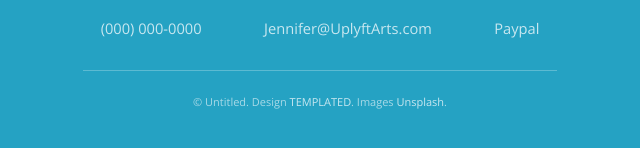
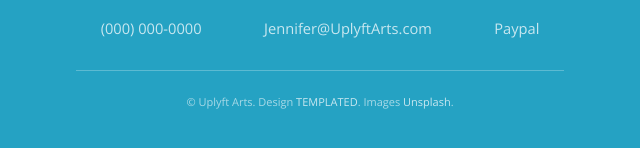
Before and after one commit to uplyftArts/uplyftArts, a plain HTML site: page index.html in a window 1280 px wide. Shown: the part 2196-2344 px from the top of the page, 320-960 px from the left. Drawn offline with nearby package versions, Linux system fonts and the light colour scheme.

Commit message:
copyright

```diff
--- a/index.html
+++ b/index.html
@@ -139,7 +139,7 @@
 					</ul>
 				</div>
 				<div class="copyright">
-					&copy; Untitled. Design <a href="https://templated.co">TEMPLATED</a>. Images <a href="https://unsplash.com">Unsplash</a>.
+					&copy; Uplyft Arts. Design <a href="https://templated.co">TEMPLATED</a>. Images <a href="https://unsplash.com">Unsplash</a>.
 				</div>
 			</footer>
 
```
